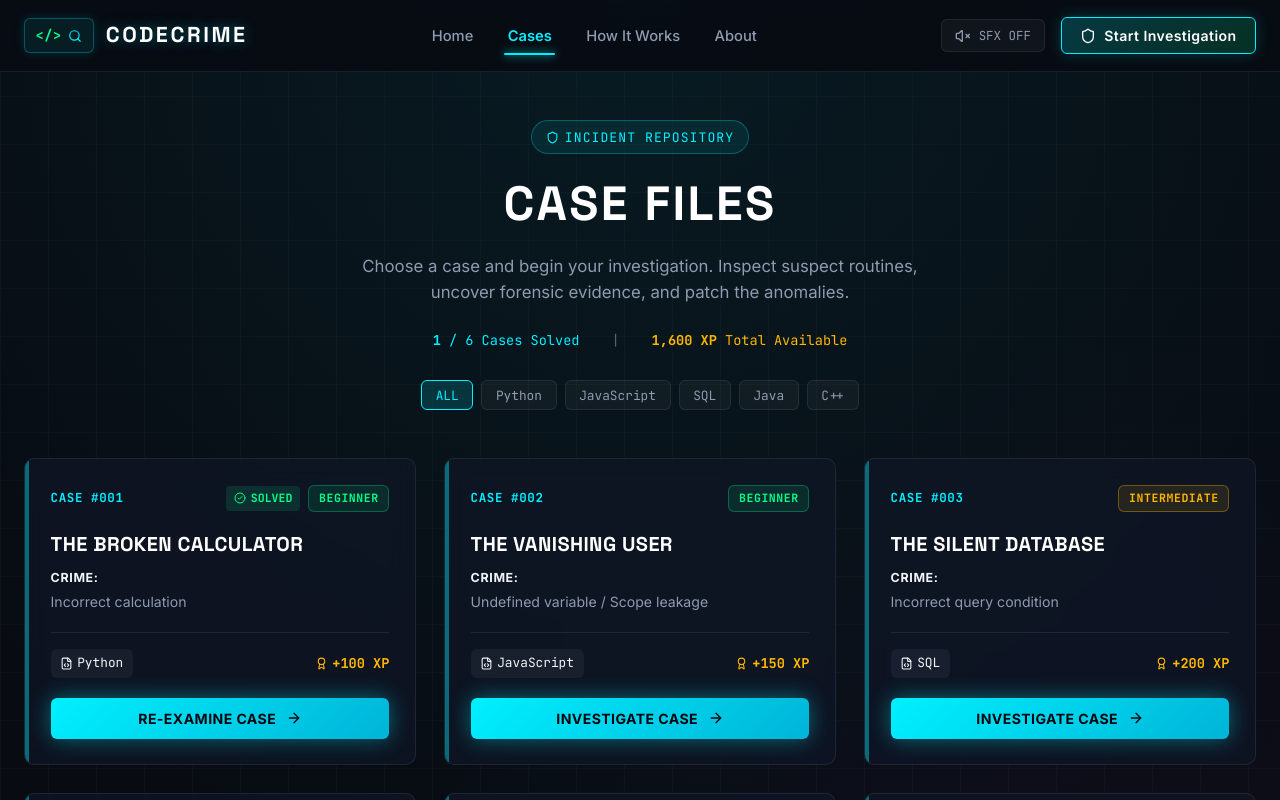
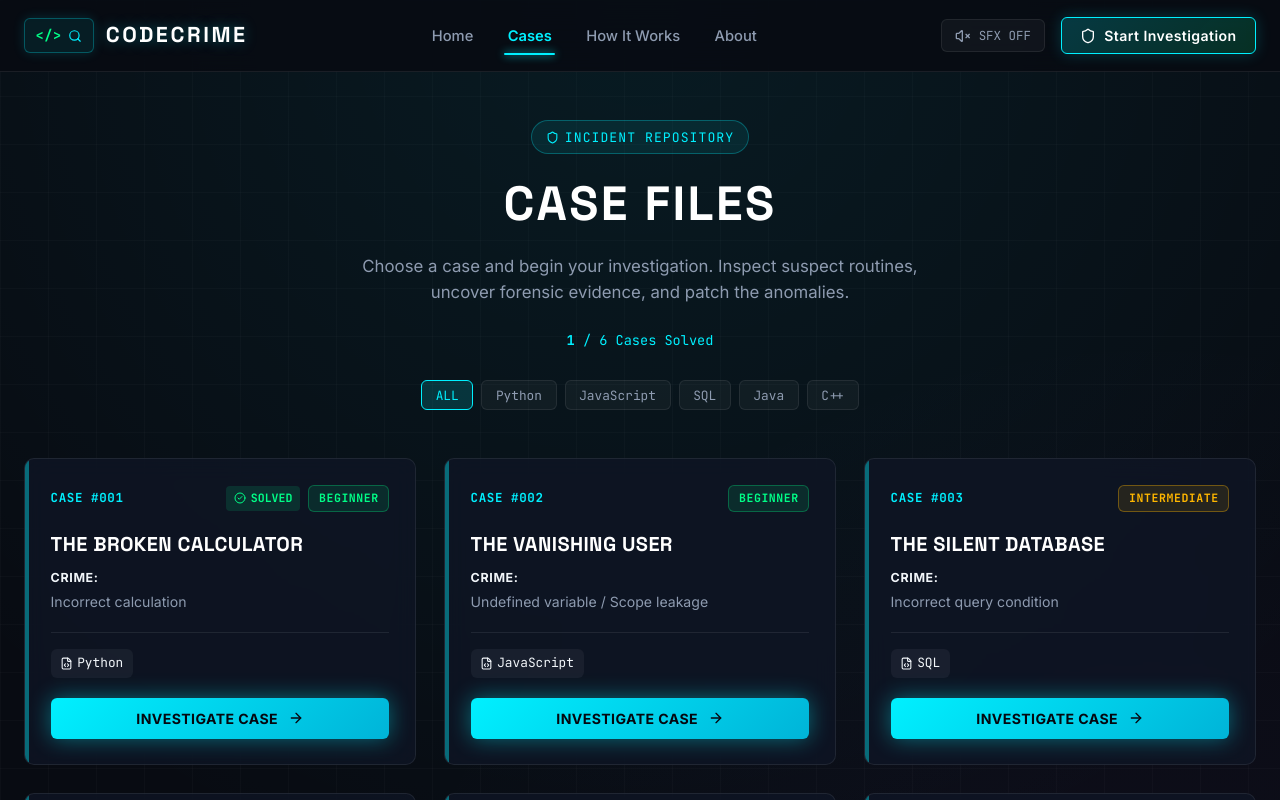
Before and after one commit to nagachaitanyaracharla/codecrime, a React (Vite) app: page / in a window 1280 px wide. Both pictures are taken after a click on the button "Cases". Shown: the top 800 px of the page. Built offline with nearby package versions, Linux system fonts and the light colour scheme.

Commit message:
Clean up case dashboard UI

```diff
--- a/src/components/CaseCard.jsx
+++ b/src/components/CaseCard.jsx
@@ -1,5 +1,5 @@
 import React from 'react';
-import { ArrowRight, CheckCircle2, Award, FileCode, Shield } from 'lucide-react';
+import { ArrowRight, CheckCircle2, FileCode } from 'lucide-react';
 import { sound } from '../utils/sound';
 
 export function CaseCard({ caseItem, onSelectCase, isSolved }) {
@@ -61,10 +61,6 @@ export function CaseCard({ caseItem, onSelectCase, isSolved }) {
             <FileCode size={13} style={{ display: 'inline', verticalAlign: 'middle', marginRight: '4px' }} />
             {caseItem.language}
           </span>
-          <span className="case-reward-xp">
-            <Award size={13} style={{ display: 'inline', verticalAlign: 'middle', marginRight: '4px' }} />
-            +{caseItem.reward} XP
-          </span>
         </div>
 
         <button
@@ -72,7 +68,7 @@ export function CaseCard({ caseItem, onSelectCase, isSolved }) {
           onClick={handleCardClick}
           id={`case-card-${caseItem.id}-btn`}
         >
-          <span>{isSolved ? "RE-EXAMINE CASE" : "INVESTIGATE CASE"}</span>
+          <span>INVESTIGATE CASE</span>
           <ArrowRight size={16} />
         </button>
       </div>
--- a/src/components/CaseSelection.jsx
+++ b/src/components/CaseSelection.jsx
@@ -31,17 +31,12 @@ export function CaseSelection({ onSelectCase, gameState }) {
           display: 'flex',
           alignItems: 'center',
           justifyContent: 'center',
-          gap: '2rem',
           marginTop: '1.5rem',
           fontFamily: 'var(--font-code)',
           fontSize: '0.85rem'
         }}>
           <span style={{ color: 'var(--cyan-primary)' }}>
             <strong>{solvedCount}</strong> / {CASE_FILES.length} Cases Solved
-          </span>
-          <span style={{ color: 'var(--text-dim)' }}>|</span>
-          <span style={{ color: 'var(--amber-primary)' }}>
-            <strong>1,600 XP</strong> Total Available
           </span>
         </div>
 
```
